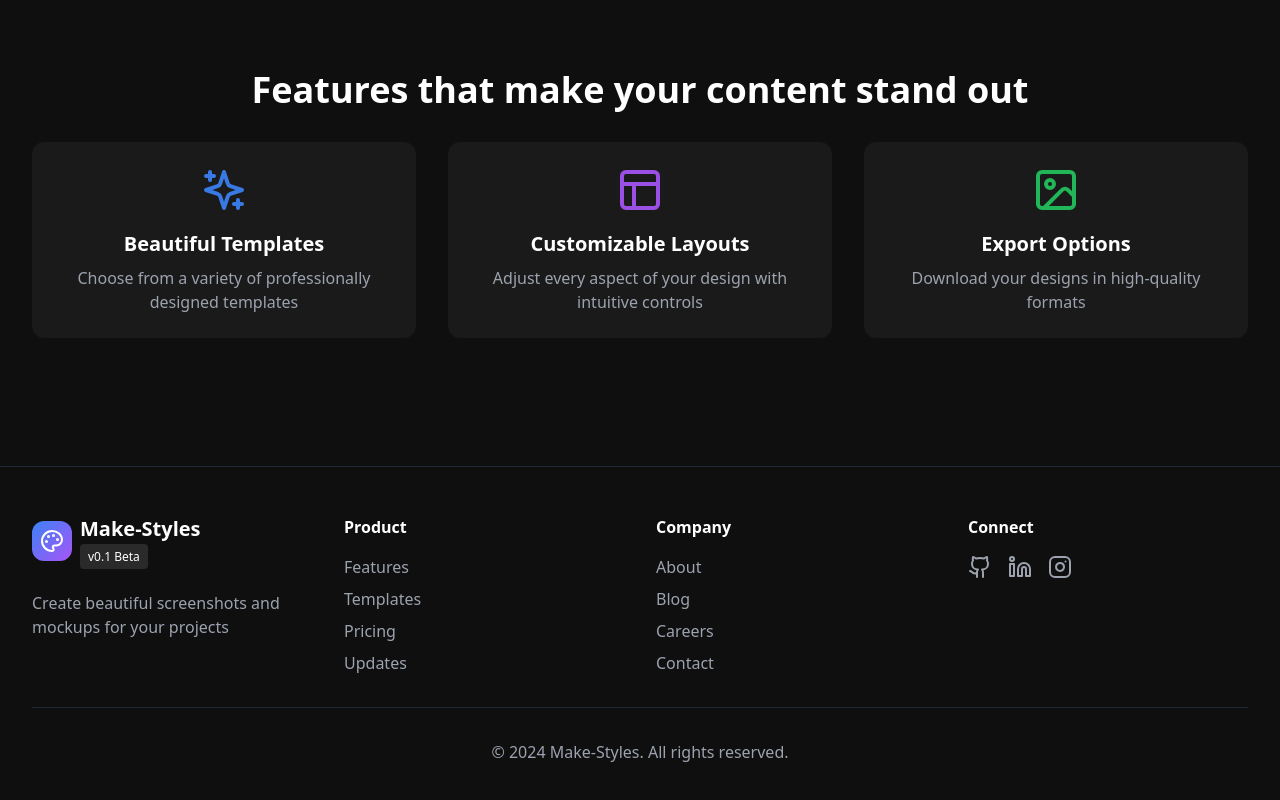
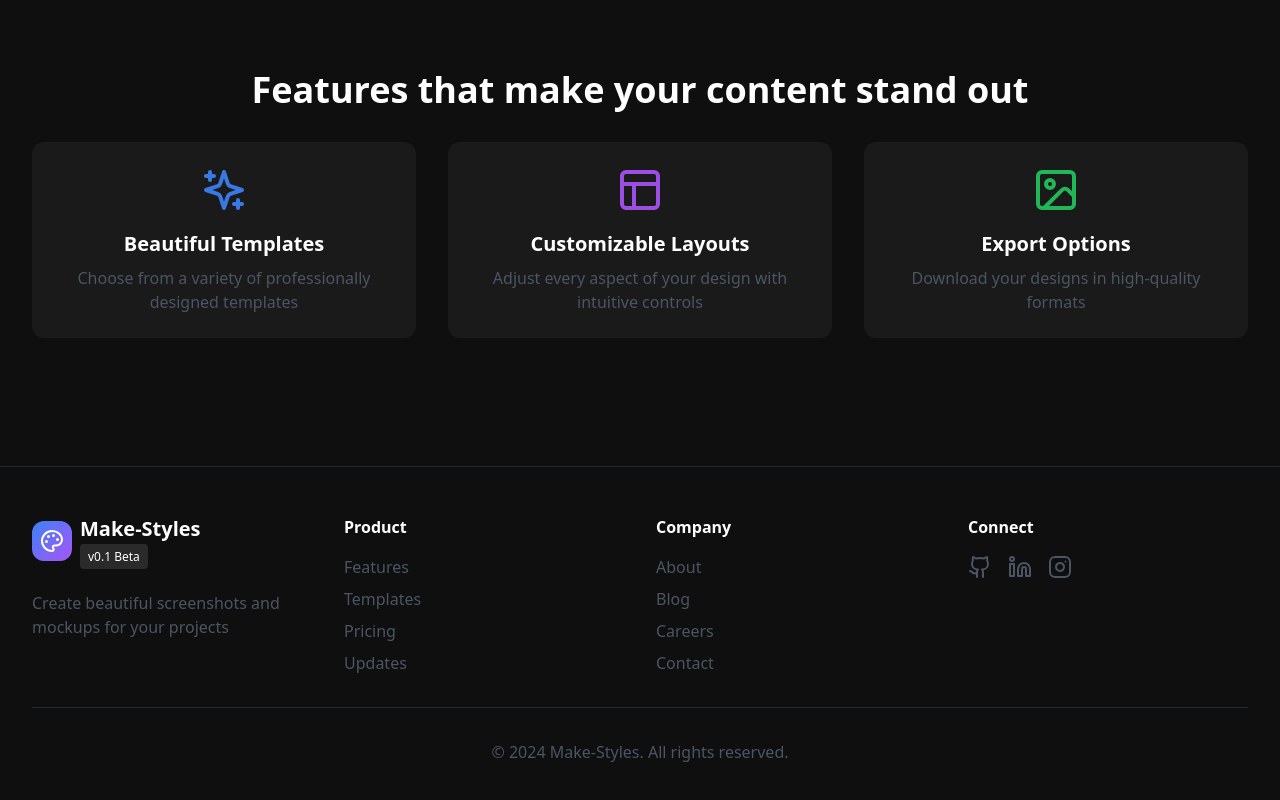
Before and after one commit to manishkumar123456/Make-Styles, a React (Vite) app: page / in a window 1280 px wide. Shown: the part 1015-1815 px from the top of the page. Built offline with nearby package versions, Linux system fonts and the light colour scheme.

Commit message:
fix color problem

```diff
--- a/src/components/HomePage.tsx
+++ b/src/components/HomePage.tsx
@@ -131,17 +131,17 @@ export function HomePage() {
             <div className={`p-6 rounded-xl ${theme === 'dark' ? 'bg-[#1a1a1a]' : 'bg-white'} transform hover:scale-105 transition-transform`}>
               <Sparkles className="w-12 h-12 text-blue-500 mb-4 mx-auto animate-pulse" />
               <h3 className="text-xl font-semibold mb-2">Beautiful Templates</h3>
-              <p className="text-gray-400">Choose from a variety of professionally designed templates</p>
+              <p className="text-gray-600">Choose from a variety of professionally designed templates</p>
             </div>
             <div className={`p-6 rounded-xl ${theme === 'dark' ? 'bg-[#1a1a1a]' : 'bg-white'} transform hover:scale-105 transition-transform`}>
               <Layout className="w-12 h-12 text-purple-500 mb-4 mx-auto animate-pulse" />
               <h3 className="text-xl font-semibold mb-2">Customizable Layouts</h3>
-              <p className="text-gray-400">Adjust every aspect of your design with intuitive controls</p>
+              <p className="text-gray-600">Adjust every aspect of your design with intuitive controls</p>
             </div>
             <div className={`p-6 rounded-xl ${theme === 'dark' ? 'bg-[#1a1a1a]' : 'bg-white'} transform hover:scale-105 transition-transform`}>
               <Image className="w-12 h-12 text-green-500 mb-4 mx-auto animate-pulse" />
               <h3 className="text-xl font-semibold mb-2">Export Options</h3>
-              <p className="text-gray-400">Download your designs in high-quality formats</p>
+              <p className="text-gray-600">Download your designs in high-quality formats</p>
             </div>
           </div>
         </div>
@@ -153,11 +153,11 @@ export function HomePage() {
           <div className="grid grid-cols-1 md:grid-cols-4 gap-8">
             <div>
               <Logo />
-              <p className="mt-4 text-gray-400">Create beautiful screenshots and mockups for your projects</p>
+              <p className="mt-4 text-gray-600">Create beautiful screenshots and mockups for your projects</p>
             </div>
             <div>
               <h4 className="font-semibold mb-4">Product</h4>
-              <ul className="space-y-2 text-gray-400">
+              <ul className="space-y-2 text-gray-600">
                 <li>Features</li>
                 <li>Templates</li>
                 <li>Pricing</li>
@@ -166,7 +166,7 @@ export function HomePage() {
             </div>
             <div>
               <h4 className="font-semibold mb-4">Company</h4>
-              <ul className="space-y-2 text-gray-400">
+              <ul className="space-y-2 text-gray-600">
                 <li>About</li>
                 <li>Blog</li>
                 <li>Careers</li>
@@ -176,13 +176,13 @@ export function HomePage() {
             <div>
               <h4 className="font-semibold mb-4">Connect</h4>
               <div className="flex gap-4">
-                <Github className="w-6 h-6 text-gray-400 hover:text-white transition-colors cursor-pointer" />
-                <Linkedin className="w-6 h-6 text-gray-400 hover:text-white transition-colors cursor-pointer" />
-                <Instagram className="w-6 h-6 text-gray-400 hover:text-white transition-colors cursor-pointer" />
+                <Github className="w-6 h-6 text-gray-600 hover:text-white transition-colors cursor-pointer" />
+                <Linkedin className="w-6 h-6 text-gray-600 hover:text-white transition-colors cursor-pointer" />
+                <Instagram className="w-6 h-6 text-gray-600 hover:text-white transition-colors cursor-pointer" />
               </div>
             </div>
           </div>
-          <div className="mt-8 pt-8 border-t border-gray-800 text-center text-gray-400">
+          <div className="mt-8 pt-8 border-t border-gray-800 text-center text-gray-600">
             <p>© 2024 Make-Styles. All rights reserved.</p>
           </div>
         </div>
```
